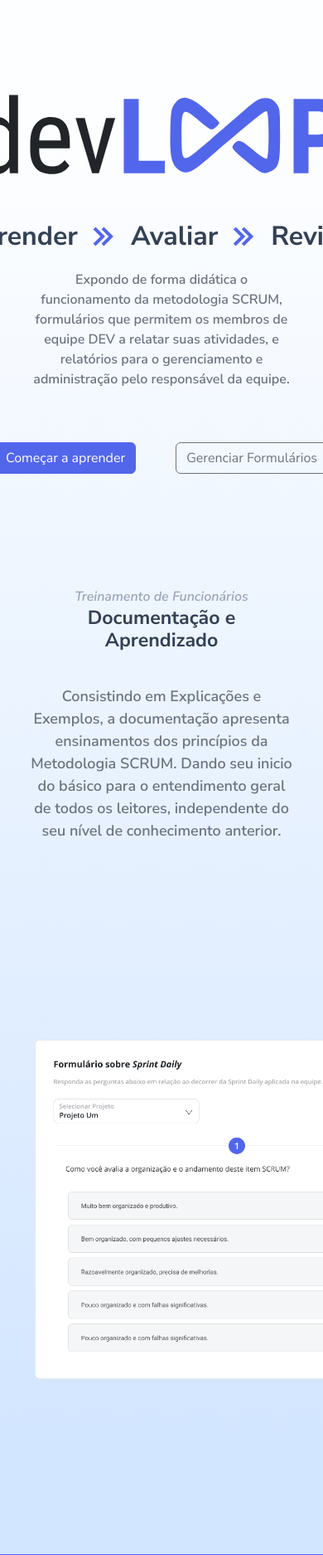
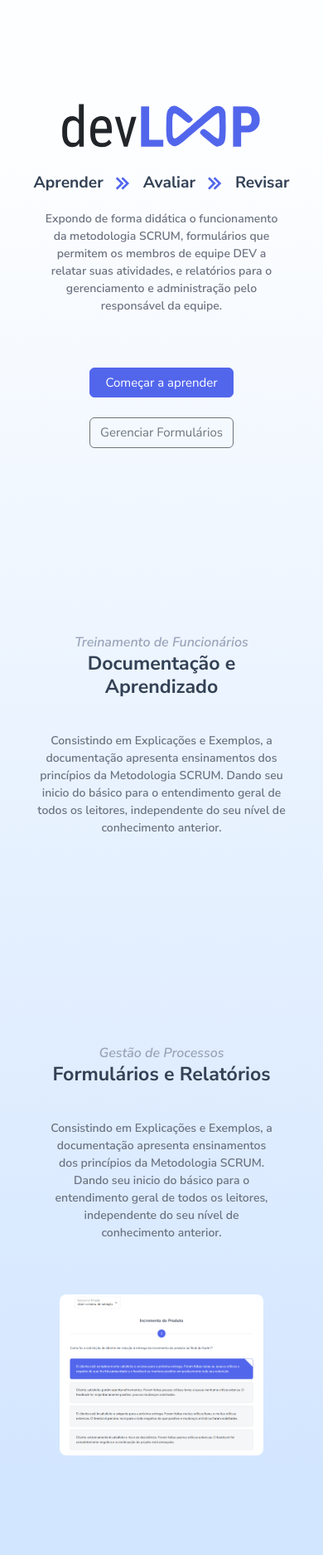
Before and after one commit to PigeonsCode/Equipe-PigeonCode, a Flask app: page / in a window 390 px wide; the page is wider, and only the part inside the window is pictured. Shown: the part 73-1947 px from the top of that part at 83% size. Run offline with Flask 3, Linux system fonts and the light colour scheme; some libraries are stand-ins or nearby versions.

Commit message:
style: Responsividade adicionada a landing page do site

```diff
--- a/src/projeto/static/css/components.css
+++ b/src/projeto/static/css/components.css
@@ -266,6 +266,10 @@ aside {
     border-radius: 3px;
   }
 
+  .header ul li span {
+    display: none !important;
+  }
+
   .header {
     font-size: 20px;
   }
--- a/src/projeto/static/css/layouts.css
+++ b/src/projeto/static/css/layouts.css
@@ -56,8 +56,12 @@
 }
 
 .section-forms img {
-  height: 80%;
+  height: auto;
+  max-width: 60%;
+  border-radius: 0.5rem;
 }
+
+
 
 .info-container {
   width: 60%;
@@ -81,6 +85,7 @@
   font-weight: 600;
 }
 
+
 /* Section Conteúdo do Site */
 .divider {
   position: relative;
@@ -95,3 +100,84 @@
   position: absolute;
   background-color: red;
 }
+
+@media screen and (max-width: 1200px) {
+  .section-forms {
+    flex-direction: column;
+    text-align: center;
+  }
+}
+
+@media screen and (max-width: 992px) {
+  .homepage {
+    display: flex;
+    flex-direction: column;
+    gap: 4rem;
+  }
+
+  .section-forms {
+    margin-bottom: 15rem;
+  }
+
+  .homepage p, .homepage a {
+    font-size: 15px !important;
+  }
+
+  .section-forms img {
+    max-width: 90%;
+  }
+}
+
+
+@media screen and (max-width: 768px) {
+  .section-cta img {
+    height: 9rem;
+  }
+
+  .section-cta p {
+    width: 90%;
+  }
+
+  .info-container {
+    width: 100%;
+  }
+
+  .slogan-container {
+    font-size: 1.5rem;
+  }
+
+  .buttons-container {
+    gap: 1.5rem !important;
+  }
+
+}
+
+@media screen and (max-width: 576px) {
+  .section-cta img {
+    height: 6.5rem;
+  }
+
+  .slogan-container {
+    font-size: 1.2rem;
+  }
+
+  .slogan-container i {
+    font-size: 2rem;
+  }
+
+  .homepage p {
+    font-size: 14px !important;
+  }
+
+  .buttons-container {
+    flex-direction: column;
+  }
+
+  .homepage {
+    gap: 1.5rem;
+  }
+
+  .section-forms {
+    margin-bottom: 10rem;
+  }
+}
--- a/src/projeto/static/css/variables.css
+++ b/src/projeto/static/css/variables.css
@@ -12,13 +12,6 @@
 
   --body-background: #f9fafb;
   --roboto: "Roboto", sans-serif;
-
-  /* Classes responsivas */
-  --sm: 576px;
-  --md: 768px;
-  --lg: 992px;
-  --xl: 1200px;
-  --xxl: 1400px;
 
 }
 
--- a/src/projeto/templates/index.html
+++ b/src/projeto/templates/index.html
@@ -1,7 +1,7 @@
 {% extends "page-template.html" %} {% block body %}
 <body class="homepage-body">
   {% include "components/header.html" %}
-  <main class="mt-5">
+  <main class="homepage mt-5">
     <section
       class="section-cta d-flex flex-column align-items-center justify-content-center"
     >
@@ -62,8 +62,8 @@
         </p>
       </div>
       <img
-        src="{{url_for('static', filename='images/forms-example.png')}}"
-        alt=""
+        src="{{url_for('static', filename='images/forms-example3.png')}}"
+        alt="Imagem exemplo do formulário avaliativo DevLOOP"
       />
     </section>
   </main>
```
Also changed, not shown: src/projeto/static/images/forms-example.png (deleted), src/projeto/static/images/forms-example3.png (added).
